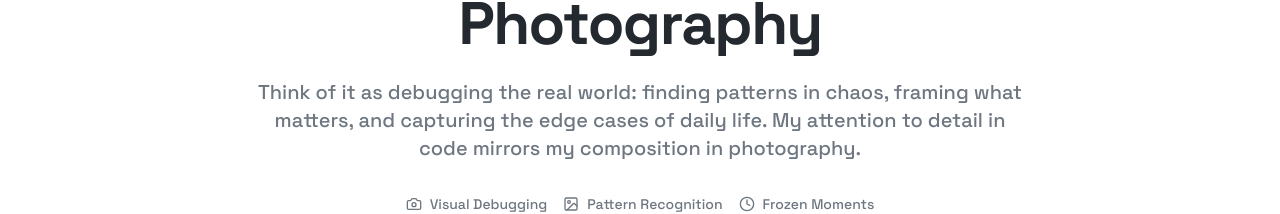
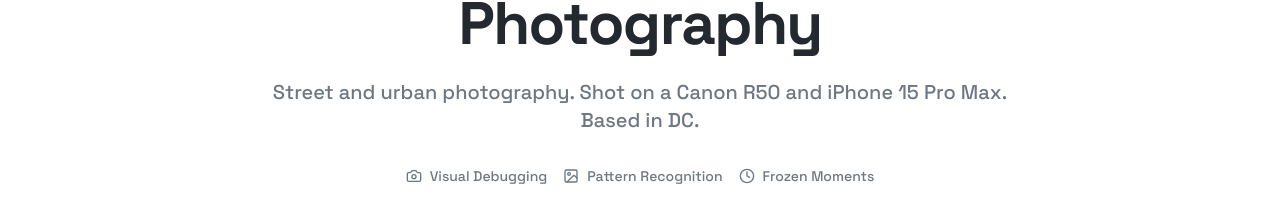
Before and after one commit to aabhiyann/portfolio-abhiyan, a React (Vite) app: page /photography in a window 1280 px wide. Shown: the part 167-381 px from the top of the page. Built offline with nearby package versions, Linux system fonts and the light colour scheme.

Commit message:
fix(photography): rewrite subtitle — remove 'debugging the real world' LLM metaphor

```diff
--- a/src/pages/Photography.tsx
+++ b/src/pages/Photography.tsx
@@ -26,10 +26,8 @@ function Photography() {
               </h1>
 
               <p className="text-xl text-text-muted mb-8 max-w-3xl mx-auto">
-                Think of it as debugging the real world: finding patterns in
-                chaos, framing what matters, and capturing the edge cases of
-                daily life. My attention to detail in code mirrors my
-                composition in photography.
+                Street and urban photography. Shot on a Canon R50 and iPhone 15
+                Pro Max. Based in DC.
               </p>
 
               <div className="flex flex-wrap justify-center gap-4 text-sm text-text-muted">
```
